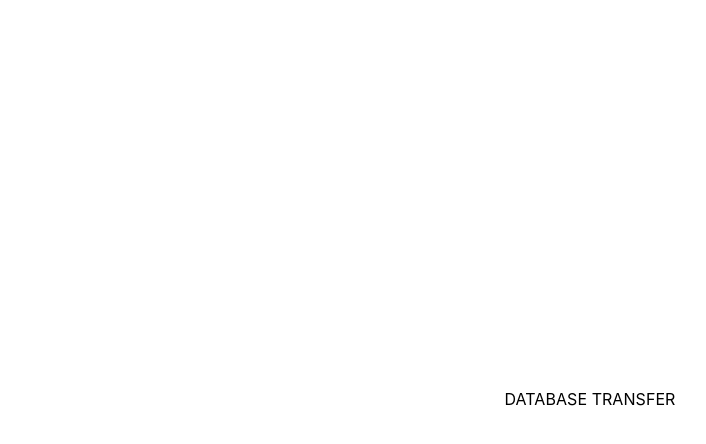
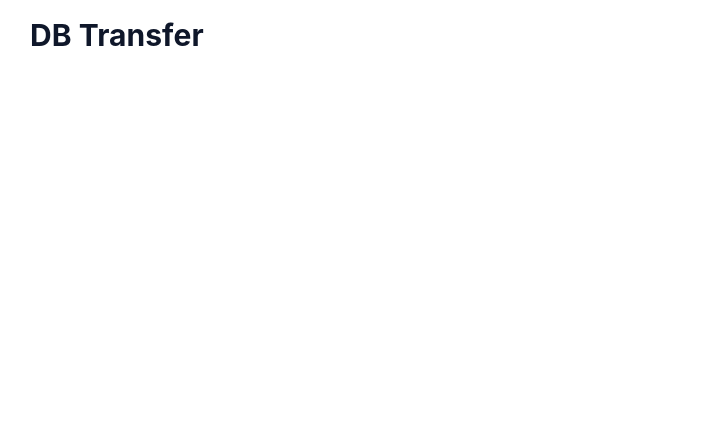
Before and after one commit to uduma-sonia/db-transfer, a Next.js app: page / in a window 1280 px wide. Shown: the top 444 px of the page, without its empty margins (50-756 px from the left). Built offline with nearby package versions, Linux system fonts and the light colour scheme.

Commit message:
[feat] navbar

```diff
--- a/src/containers/Home/index.jsx
+++ b/src/containers/Home/index.jsx
@@ -1,5 +1,10 @@
-import React from "react";
+import React from 'react'
+import Navbar from '../Layout/Navbar'
 
 export default function Home() {
-  return <div>Home</div>;
+  return (
+    <div>
+      <Navbar />
+    </div>
+  )
 }
--- /dev/null
+++ b/src/containers/Layout/Navbar.tsx
@@ -0,0 +1,11 @@
+import React from 'react'
+
+export default function Navbar() {
+  return (
+    <nav className="max-w-[1300px] mx-auto px-5 md:px-12 xl:px-20 h-[70px]">
+      <div className="h-full flex items-center">
+        <h1 className="text-dark font-bold text-3xl">DB Transfer</h1>
+      </div>
+    </nav>
+  )
+}
--- a/src/pages/index.tsx
+++ b/src/pages/index.tsx
@@ -1,9 +1,16 @@
+import dynamic from 'next/dynamic'
+import Head from 'next/head'
+const HomeView = dynamic(() => import('@containers/Home'))
+
 export default function Home() {
   return (
     <>
-      <div className="flex items-center justify-center h-screen">
-        <p>DATABASE TRANSFER</p>
-      </div>
+      <Head>
+        <title>DB Transfer</title>
+        <meta name="title" content="DB Transfer" />
+        <meta name="description" content="DB Transfer" />
+      </Head>
+      <HomeView />
     </>
-  );
+  )
 }
--- a/tailwind.config.js
+++ b/tailwind.config.js
@@ -1,8 +1,14 @@
 /** @type {import('tailwindcss').Config} */
 module.exports = {
-  content: ["./src/**/*.{js,ts,jsx,tsx}"],
+  content: ['./src/**/*.{js,ts,jsx,tsx}'],
   theme: {
-    extend: {},
+    extend: {
+      colors: {
+        primary: '#1662a1',
+        light: '#e2e8f0',
+        dark: '#0F172A',
+      },
+    },
   },
   plugins: [],
-};
+}
--- a/tsconfig.json
+++ b/tsconfig.json
@@ -21,7 +21,7 @@
     "baseUrl": ".",
     "paths": {
       "@/*": ["./src/*"],
-      "@containers/*": ["./containers/*"],
+      "@containers/*": ["./src/containers/*"],
       "@appTypes/*": ["../types/*"]
     }
   },
```
Also changed, not shown: src/styles/globals.css (+10 -10 lines).
